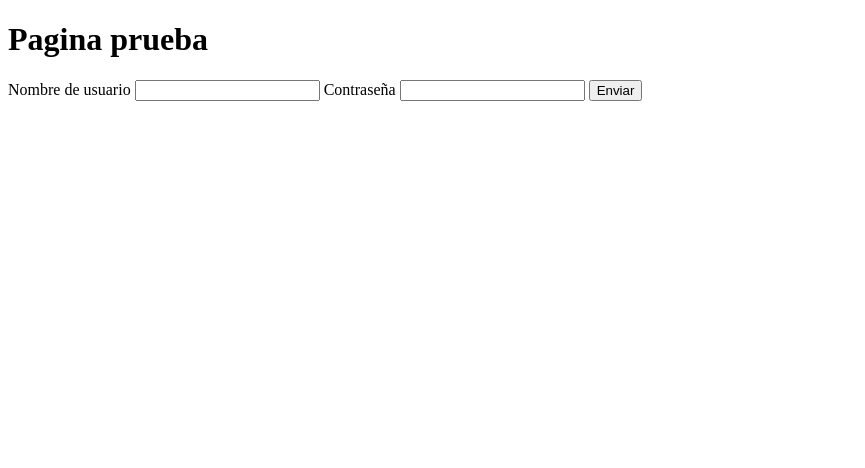
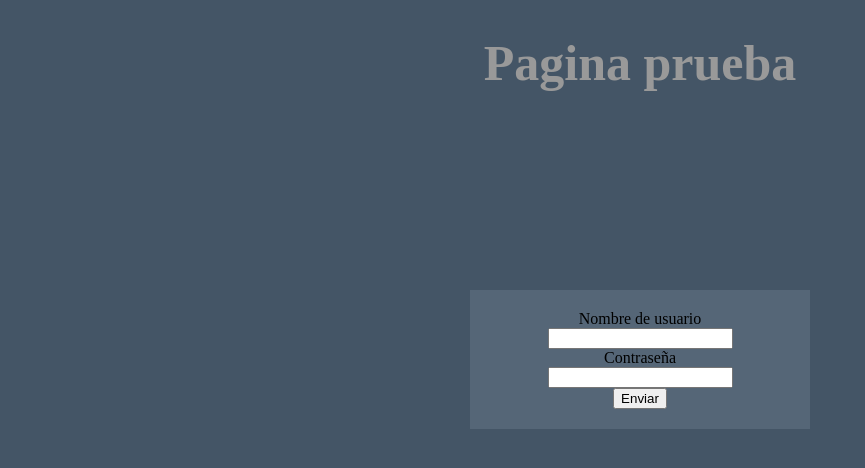
Before and after one commit to Aldo-garciayt/fork_prueba, a plain HTML site: page codigo_prueba-fork/index.html in a window 1280 px wide. Shown: the whole page, without its empty margins (0-865 px from the left). Drawn offline with Linux system fonts and the light colour scheme.

Commit message:
correccion de codigo

```diff
--- a/codigo_prueba-fork/estilo.css
+++ b/codigo_prueba-fork/estilo.css
@@ -1,9 +1,24 @@
 body{
     background-color: #456;
 }
-
+h1{
+    color: #999;
+    font-size: 50px;
+    display: grid;
+    place-content: center;
+}
 .contenedor{
     display: grid;
     place-items: center;
     height: 100vh;
 }
+
+.formulario{
+    display: flex;
+    flex-direction: column;
+    align-items: center;
+    justify-content: center;
+    width: 300px;
+    background-color: #567;
+    padding: 20px;
+}
--- a/codigo_prueba-fork/index.html
+++ b/codigo_prueba-fork/index.html
@@ -3,17 +3,18 @@
 <head>
     <meta charset="UTF-8">
     <meta name="viewport" content="width=device-width, initial-scale=1.0">
+    <link rel="stylesheet" href="estilo.css">
     <title>Pagina prueba fork</title>
 </head>
 <body>
     <h1>Pagina prueba</h1>
-    <div class="contnedor">
+    <div class="contenedor">
         <div class="formulario">
             <label for="usuario">Nombre de usuario</label>
             <input type="text" id="usuario">
             <label for="password">Contraseña</label>
             <input type="password" id="password">
-            <button type="submit">Enviar</button>
+            <button type="button">Enviar</button>
         </div>
 
         <div class="pagina_inicio"></div>
```
